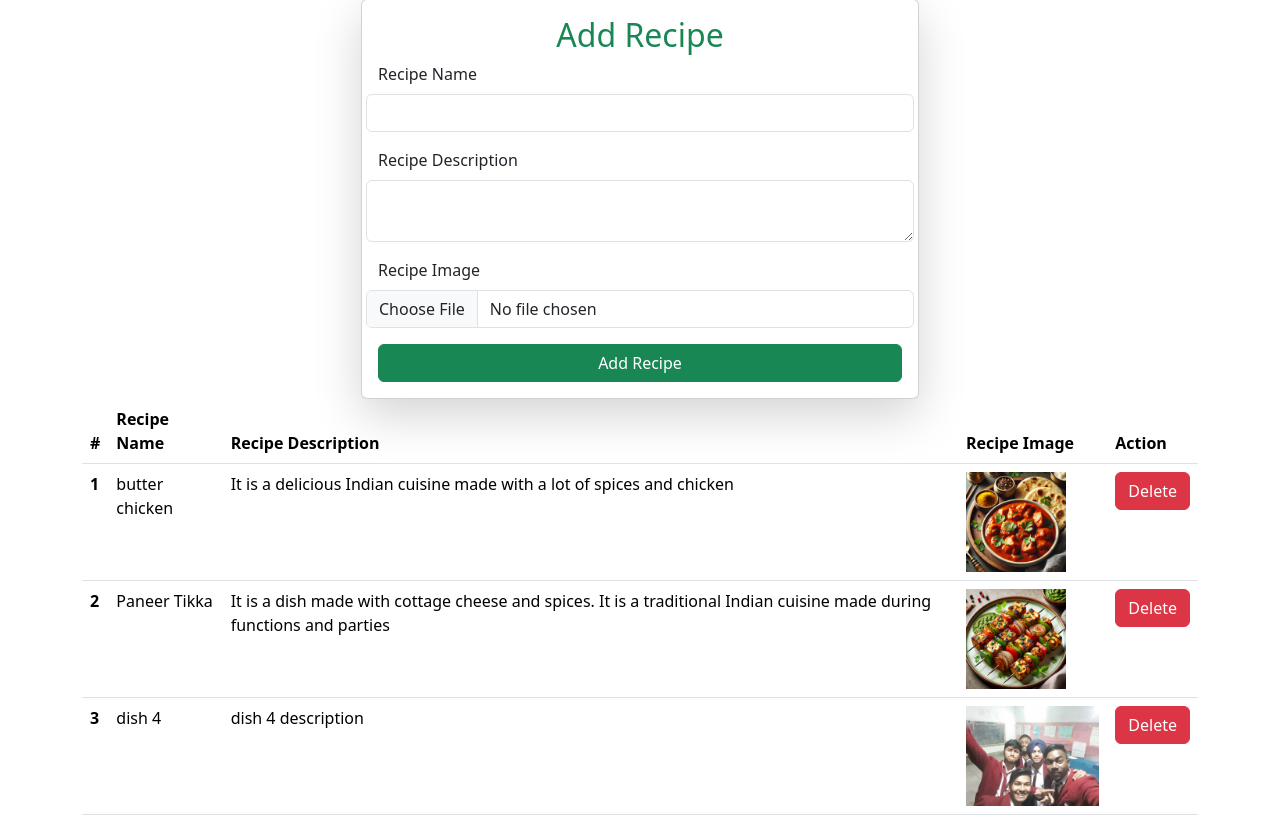
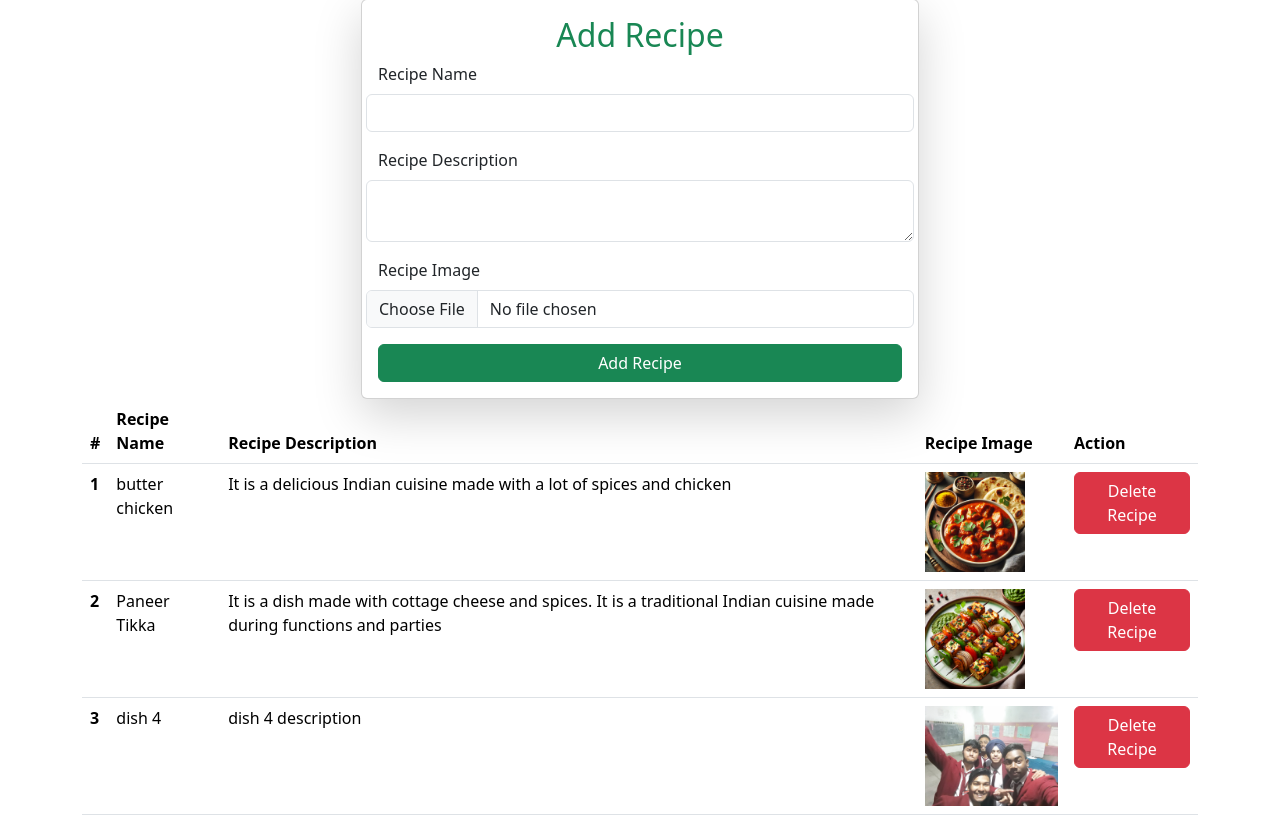
Before and after one commit to THE8cmGUY/Recipe-Project, a Django app: page /recipies/ in a window 1280 px wide. Shown: the part 49-880 px from the top of the page. Run offline with Django 5.2, Linux system fonts and the light colour scheme; data comes from the database, SQL or seed files in the repository.

```diff
--- a/vege/templates/recipe.html
+++ b/vege/templates/recipe.html
@@ -53,7 +53,7 @@
                 <td>{{recipe.receipe_des}}</td>
                 <td><img src="/media/{{recipe.receipe_image}}" height="100"></td>
                 <td>
-                  <a href = "/delete_recipies/{{recipe.id}}" class = "btn btn-danger">Delete</a>
+                  <a href = "/delete_recipies/{{recipe.id}}" class = "btn btn-danger">Delete Recipe</a>
                 </td>
               </tr>
               {% endfor %}
```
